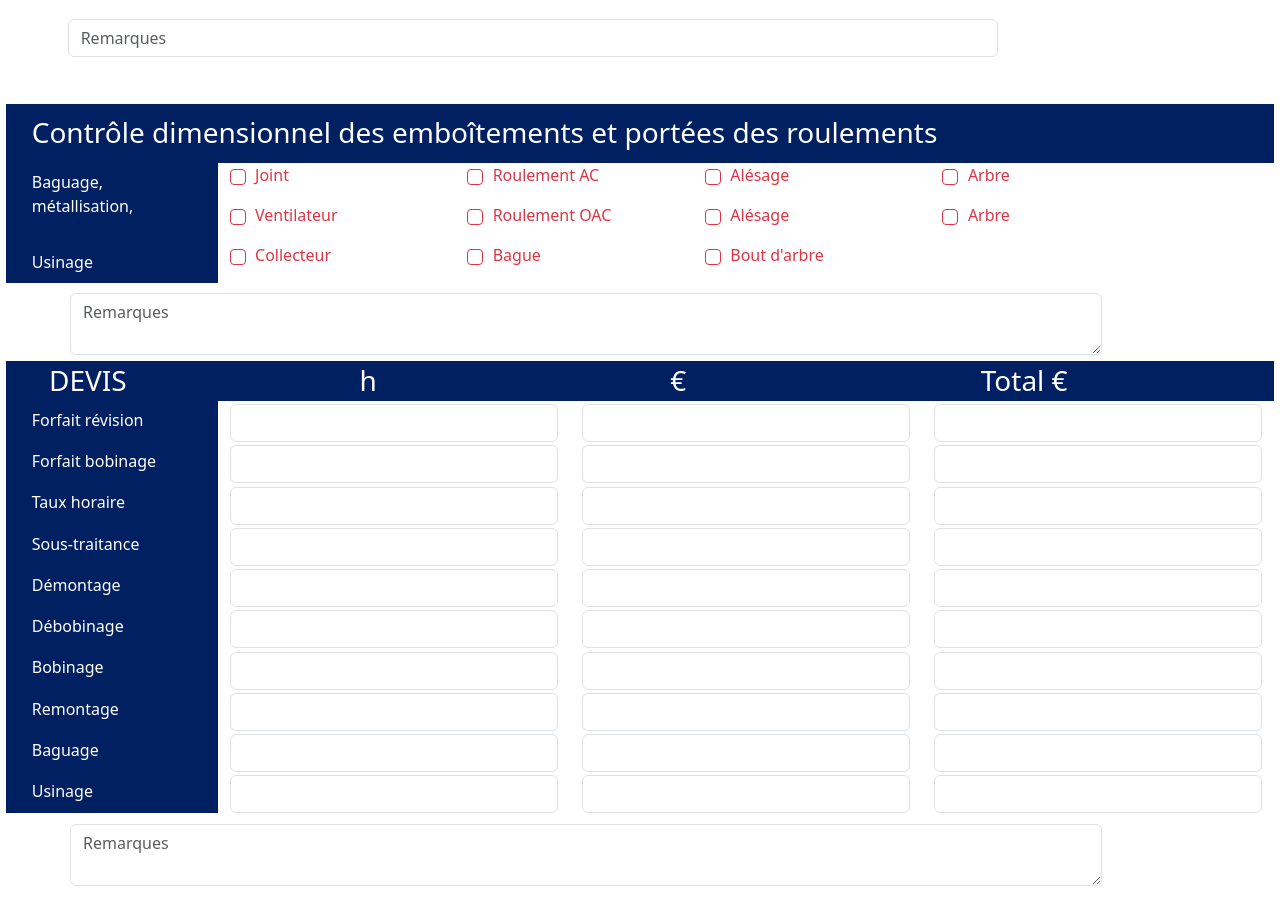
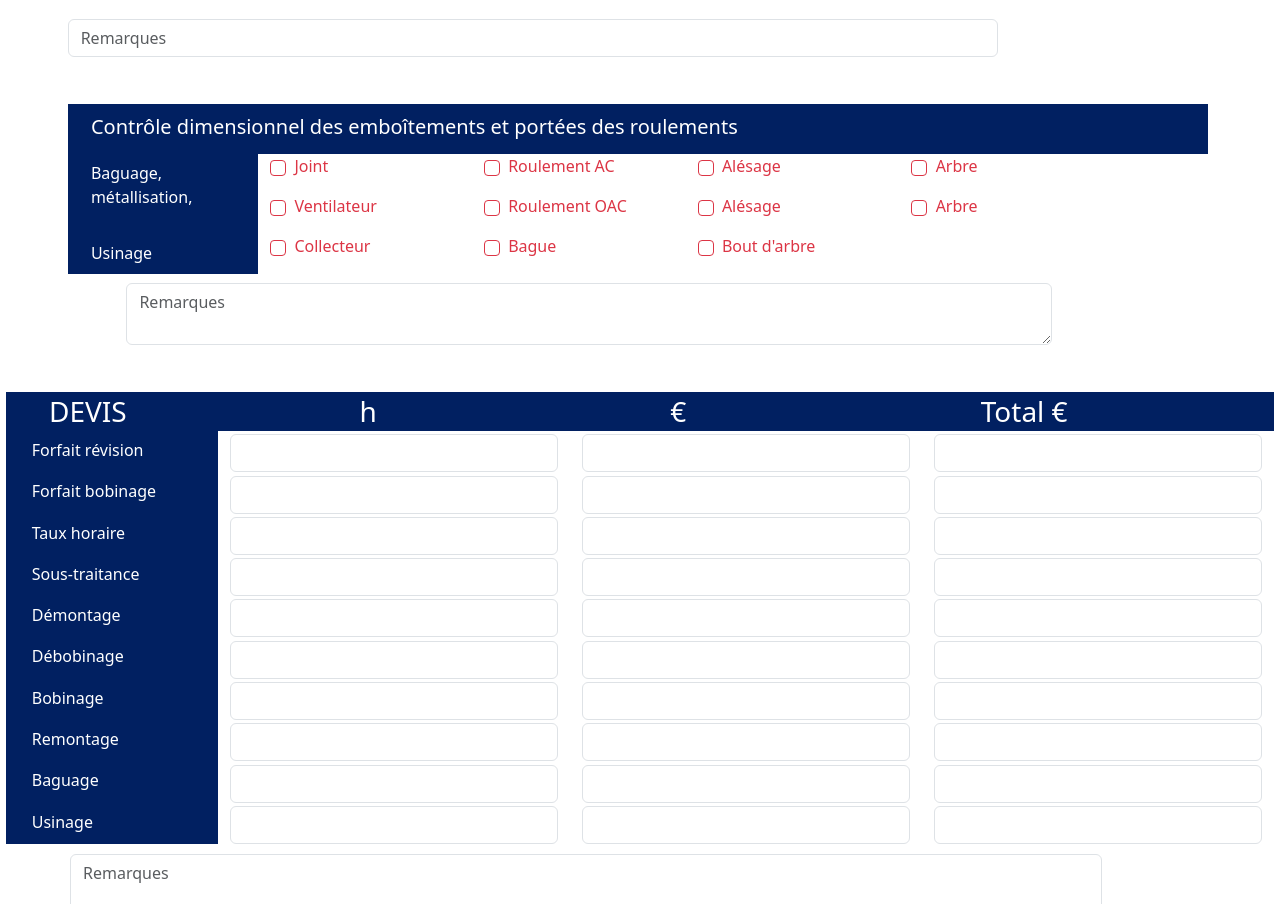
Before and after one commit to Mohamed-elg/PRI, an Angular app in the folder web/: page /mechanical-sheet in a window 1280 px wide. Shown: the part 1546-2450 px from the top of the page. Built offline with nearby package versions, Linux system fonts and the light colour scheme.

Commit message:
update dimensional inspection

```diff
--- a/web/src/app/dimensional-inspection/dimensional-inspection.component.css
+++ b/web/src/app/dimensional-inspection/dimensional-inspection.component.css
@@ -1,13 +1,14 @@
-label:not(.form-check-label), h3, legend {
+label:not(.form-check-label), h5, legend {
     background-color: #012061;
     color: #ffffff;
     padding-left: 2%;
 }
 
-h3{
+h5{
     padding: 1%;
     padding-left: 2%;
     margin: 0;
+    padding-bottom: 15px;
 }
 
 #comment {
@@ -30,3 +31,9 @@ h3{
     margin-top: 0;
     width: fit-content;
 }
+
+.container {
+    margin-left: 4%;
+    margin-right: 4%;
+    margin-bottom: 40px;
+}
--- a/web/src/app/dimensional-inspection/dimensional-inspection.component.html
+++ b/web/src/app/dimensional-inspection/dimensional-inspection.component.html
@@ -1,6 +1,6 @@
-<form>
+<form class="container">
     <div class="row">
-        <h3>Contrôle dimensionnel des emboîtements et portées des roulements</h3>
+        <h5>Contrôle dimensionnel des emboîtements et portées des roulements</h5>
     </div>
     <div class="row">
       <label for="inputBrand" class="col-sm-2 col-form-label">Baguage,<br>métallisation,</label>
```
